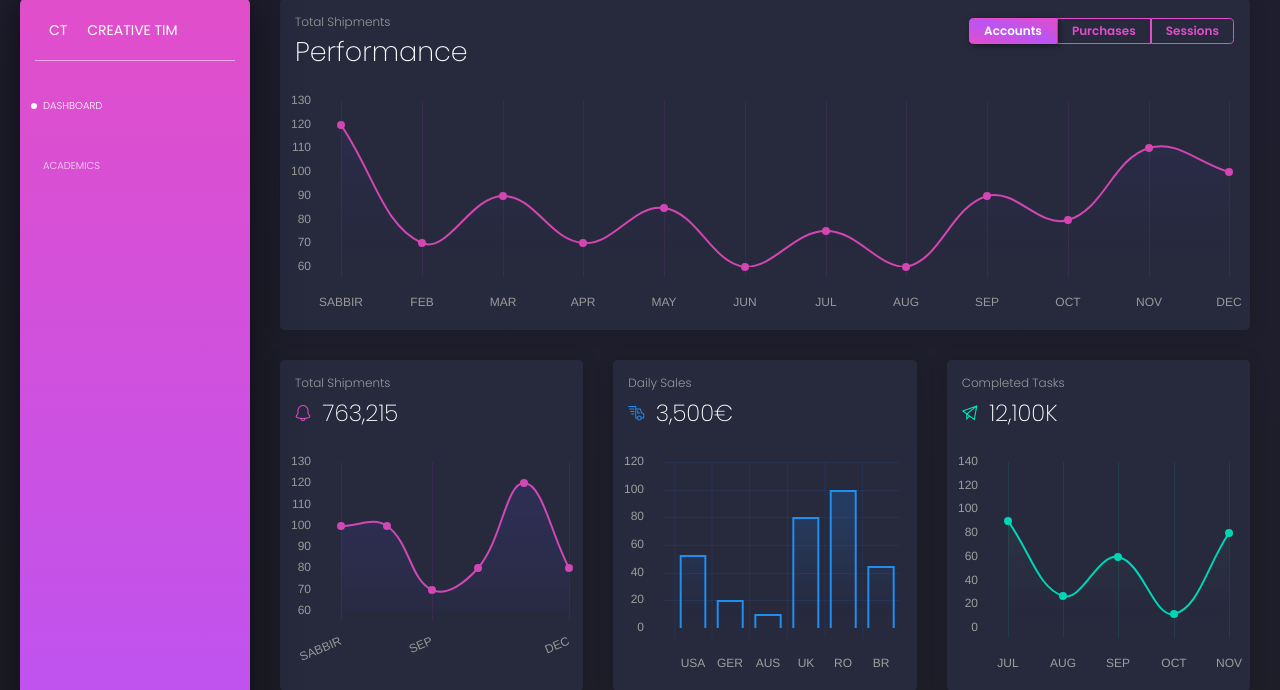
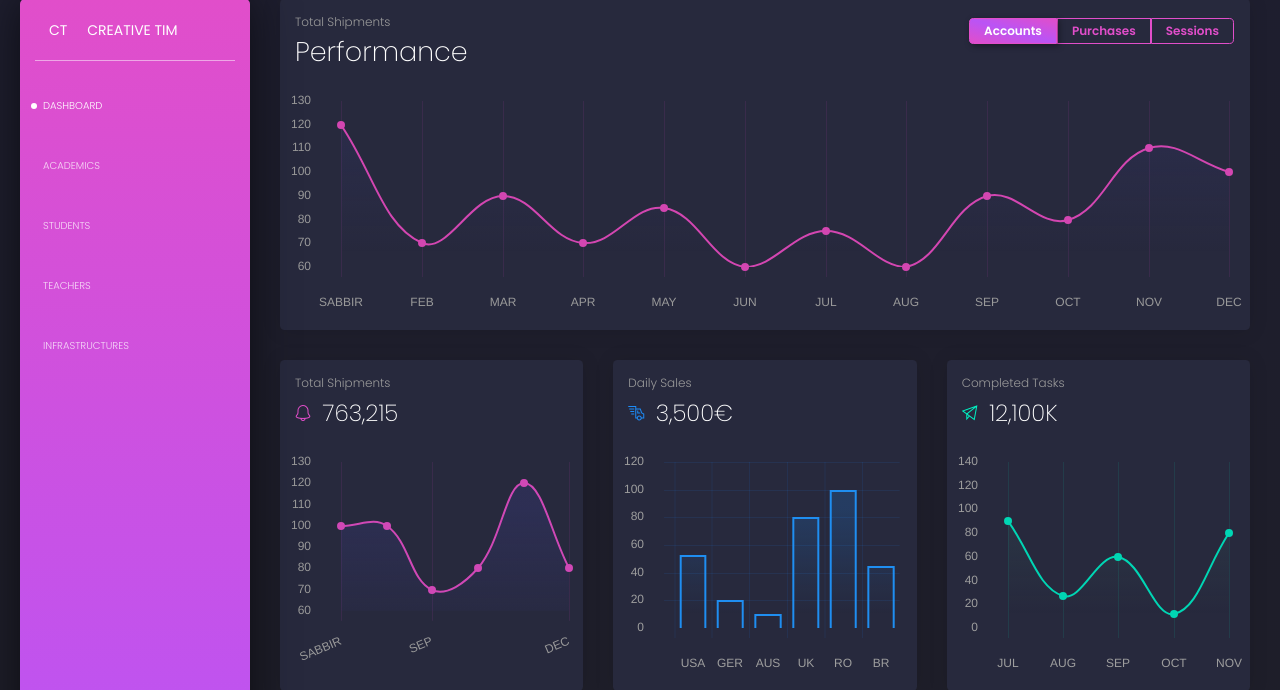
Before and after one commit to Sabbir-Rahman/School-Management-System, a Laravel app: page /admin in a window 1280 px wide. Shown: the part 81-771 px from the top of the page. Run offline with Laravel 8, Linux system fonts and the light colour scheme; some libraries are stand-ins or nearby versions.

Commit message:
students, teacher and infrastructures page added in admin dashboard

```diff
--- a/app/Http/Controllers/adminClass.php
+++ b/app/Http/Controllers/adminClass.php
@@ -7,7 +7,7 @@ use App\Models\classTable;
 
 class adminClass extends Controller
 {
-    //
+    private $id;
     function index(){
 
         $data = classTable::all();
@@ -19,6 +19,7 @@ class adminClass extends Controller
         $this->validate($request,[
             'class' => 'required',
         ]);
+
 
         $cls = new classTable();
         $cls->class = $request->input('class');
--- a/resources/views/admin/adminAcademics.blade.php
+++ b/resources/views/admin/adminAcademics.blade.php
@@ -36,12 +36,12 @@
 </head>
 
 <body class="">
-<div class="wrapper">
-    <div class="sidebar">
+<div class="wrapper" >
+    <div class="sidebar" >
         <!--
           Tip 1: You can change the color of the sidebar using: data-color="blue | green | orange | red"
       -->
-        <div class="sidebar-wrapper">
+        <div class="sidebar-wrapper" >
             <div class="logo">
                 <a href="javascript:void(0)" class="simple-text logo-mini">
                     CT
--- a/resources/views/admin/adminDashboard.blade.php
+++ b/resources/views/admin/adminDashboard.blade.php
@@ -36,12 +36,12 @@
 </head>
 
 <body class="">
-<div class="wrapper">
+<div class="wrapper" >
     <div class="sidebar">
         <!--
           Tip 1: You can change the color of the sidebar using: data-color="blue | green | orange | red"
       -->
-        <div class="sidebar-wrapper">
+        <div class="sidebar-wrapper" >
             <div class="logo">
                 <a href="javascript:void(0)" class="simple-text logo-mini">
                     CT
@@ -59,6 +59,21 @@
                 <li>
                     <a href="{{route('adminAcademics')}}">
                         <p>Academics</p>
+                    </a>
+                </li>
+                <li>
+                    <a href="{{route('adminStudents')}}">
+                        <p>Students</p>
+                    </a>
+                </li>
+                <li>
+                    <a href="{{route('adminTeachers')}}">
+                        <p>Teachers</p>
+                    </a>
+                </li>
+                <li>
+                    <a href="{{route('adminInfrastructures')}}">
+                        <p>Infrastructures</p>
                     </a>
                 </li>
 
--- /dev/null
+++ b/resources/views/admin/adminInfrastructures.blade.php
@@ -0,0 +1 @@
+<h2>Welcome from admin infrastructures</h2>
--- /dev/null
+++ b/resources/views/admin/adminStudents.blade.php
@@ -0,0 +1 @@
+<h2>Welcome from admin students</h2>
--- /dev/null
+++ b/resources/views/admin/adminTeachers.blade.php
@@ -0,0 +1 @@
+<h2>Welcome from admin teachers</h2>
--- a/routes/web.php
+++ b/routes/web.php
@@ -65,6 +65,17 @@ Route::get('adminAcademics',function (){
 })->name('adminAcademics') ;
 
 
+Route::get('adminStudents',function (){
+    return view('admin/adminStudents');
+})->name('adminStudents') ;
+
+Route::get('adminTeachers',function (){
+    return view('admin/adminTeachers');
+})->name('adminTeachers') ;
+
+Route::get('adminInfrastructures',function (){
+    return view('admin/adminInfrastructures');
+})->name('adminInfrastructures') ;
 
 
 
```
